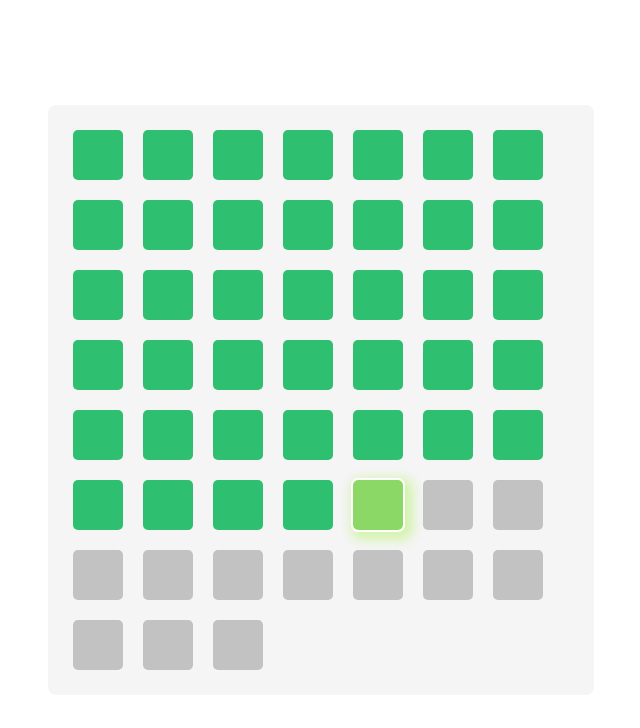
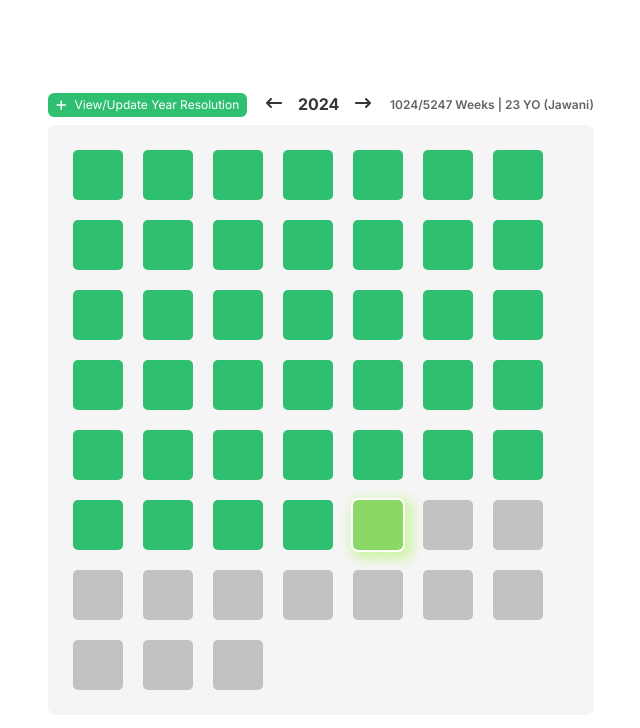
Before and after one commit to faizi-7/weekify, a React (Vite) app in the folder client/: page /main in a window 1280 px wide. Shown: the top 728 px of the page, without its empty margins (319-959 px from the left). Built offline with nearby package versions, Linux system fonts and the light colour scheme.

Commit message:
WIP - MainScreen -> Week TitleBar

```diff
--- a/client/package.json
+++ b/client/package.json
@@ -13,6 +13,7 @@
     "@fortawesome/fontawesome-free": "^6.6.0",
     "@fortawesome/fontawesome-svg-core": "^6.6.0",
     "@fortawesome/free-brands-svg-icons": "^6.6.0",
+    "@fortawesome/free-solid-svg-icons": "^6.6.0",
     "@fortawesome/react-fontawesome": "^0.2.2",
     "@reduxjs/toolkit": "^2.2.7",
     "@types/react-router-dom": "^5.3.3",
--- a/client/src/components/WeekGrid/WeekGrid.css
+++ b/client/src/components/WeekGrid/WeekGrid.css
@@ -2,9 +2,3 @@
     max-width: 90%;
     margin: 0 auto;
   }
-
-  .week-grid-title {
-    text-align: center;
-    font-size: 24px;
-    margin-bottom: 20px;
-  }
--- a/client/src/components/WeekGrid/WeekGrid.tsx
+++ b/client/src/components/WeekGrid/WeekGrid.tsx
@@ -1,5 +1,6 @@
 import React from 'react';
 import WeekBox from '../WeekBox/WeekBox';
+import WeekTitleBar from '../WeekTitleBar/WeekTitleBar';
 
 const getCurrentWeekNumber = () => {
   const now = new Date();
@@ -30,12 +31,14 @@ const WeekGrid: React.FC = () => {
   });
 
   return (
-    <div className="week-grid-container">
-      {/* <h2 className="week-grid-title">Weeks of {new Date().getFullYear()}</h2> */}
-      <div className="week-grid">
-        {weeks}
+    <>
+      <WeekTitleBar />
+      <div className="week-grid-container">
+        <div className="week-grid">
+          {weeks}
+        </div>
       </div>
-    </div>
+    </>
   );
 };
 
--- /dev/null
+++ b/client/src/components/WeekTitleBar/WeekTitleBar.css
@@ -0,0 +1,41 @@
+.week-title-bar {
+    display: flex;
+    justify-content: space-between;
+    align-items: center;
+    color: var(--heading-color);
+}
+
+.week-manage-resolution,
+.week-title-wrapper .arrow,
+.week-title-details {
+    cursor: pointer;
+}
+
+
+.week-manage-resolution {
+    background-color: var(--green);
+    height: 0;
+    display: flex;
+    align-items: center;
+    font-size: 12px;
+    justify-content: center;
+    gap: 8px;
+    padding: 12px 8px;
+}
+
+.week-title {
+    font-size: 16px;
+    font-weight: bold;
+    color: var(--heading-color);
+}
+
+.week-title-details {
+    font-size: 12px;
+    color: var(--sub-heading-color);
+    font-weight: 600;
+}
+
+.week-title-wrapper {
+    display: inline-flex;
+    gap: 16px;
+}
--- /dev/null
+++ b/client/src/components/WeekTitleBar/WeekTitleBar.tsx
@@ -0,0 +1,22 @@
+import React from "react";
+import './WeekTitleBar.css'
+import { FontAwesomeIcon } from "@fortawesome/react-fontawesome";
+import { faPlus, faArrowLeftLong, faArrowRightLong } from "@fortawesome/free-solid-svg-icons";
+
+const WeekTitleBar: React.FC = () => {
+    return (
+        <div className="week-title-bar my-2">
+            <span className='week-manage-resolution rounded text-white'><FontAwesomeIcon icon={faPlus} /> View/Update Year Resolution</span>
+            <div className="week-title-wrapper">
+                <FontAwesomeIcon className="arrow" icon={faArrowLeftLong} />
+                <h2 className="week-title mb-0">{new Date().getFullYear()}</h2>
+                <FontAwesomeIcon className="arrow" icon={faArrowRightLong} />
+            </div>
+            <span className='week-title-details'>
+                1024/5247 Weeks | 23 YO (Jawani)
+            </span>
+        </div>
+    )
+}
+
+export default WeekTitleBar
```
Also changed, not shown: 1 other file (tests, documents, lock files or other folders).
